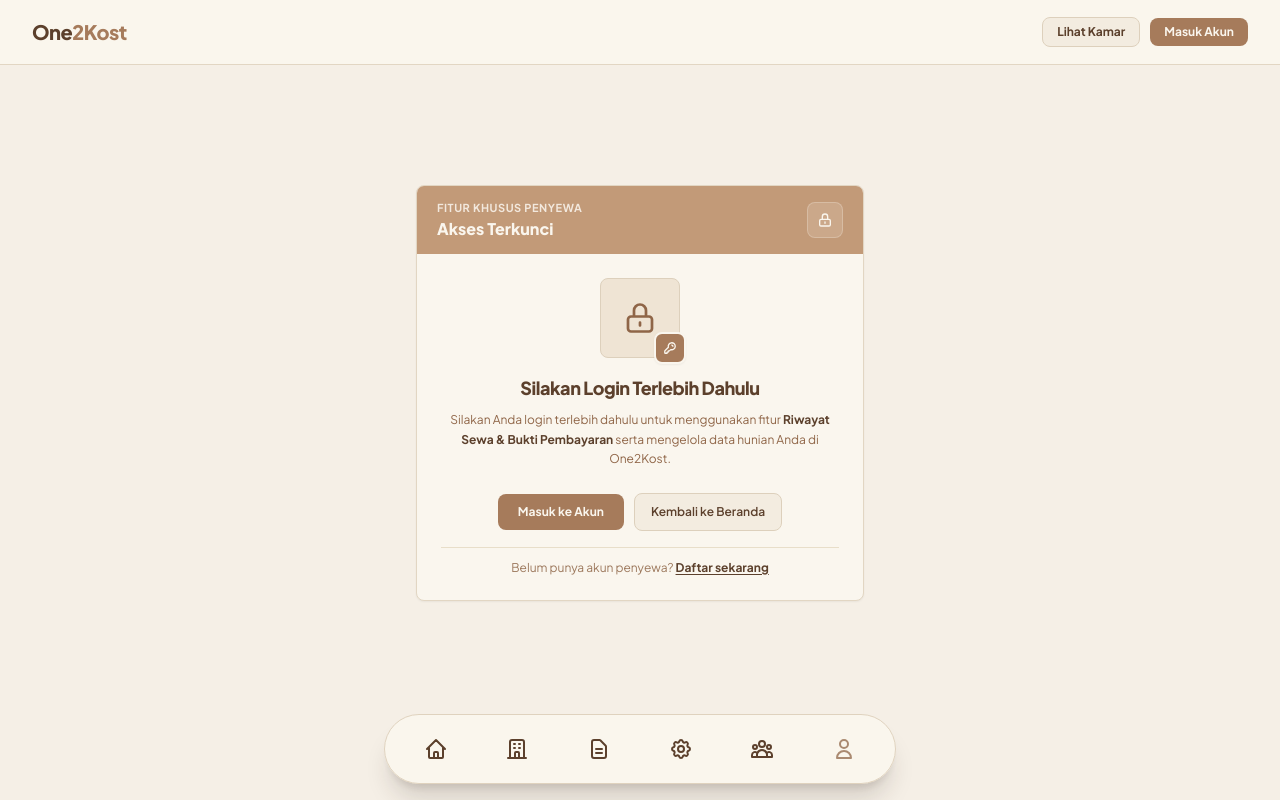
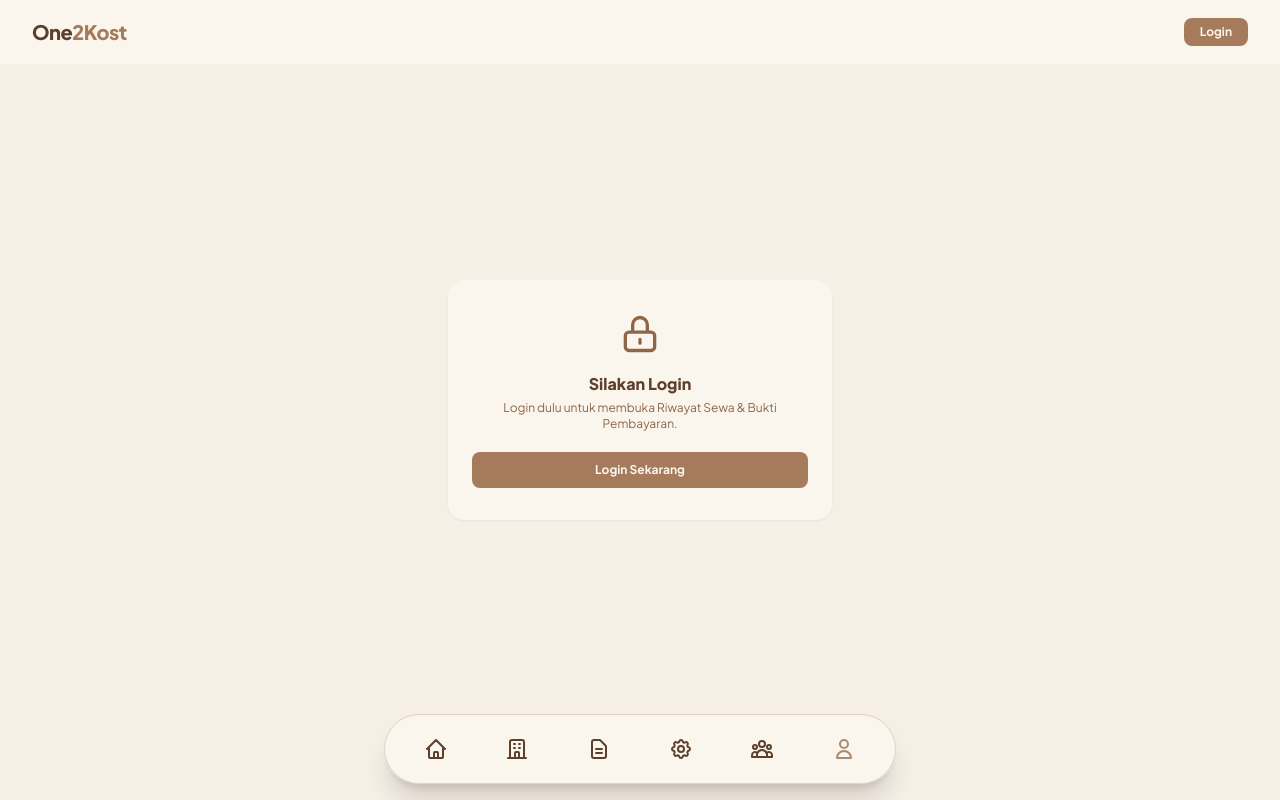
Before and after one commit to ulzptrzz/One2Kost, a Laravel app: template resources/views/livewire/tenant/locked.blade.php in a window 1280 px wide. Run offline with Laravel 12, Linux system fonts and the light colour scheme; the template is opened without the code that fills it, so the values that code supplies are empty; style sheets or scripts are compiled from the project's sources; some libraries are stand-ins or nearby versions.

Commit message:
edit layout locked

```diff
--- a/resources/views/livewire/tenant/locked.blade.php
+++ b/resources/views/livewire/tenant/locked.blade.php
@@ -26,7 +26,7 @@
 <body class="min-h-screen flex flex-col bg-[#F5EFE6] text-[#5C402C] antialiased selection:bg-[#A67B5B] selection:text-[#FAF6EE]">
 
     <!-- HEADER PUBLIK -->
-    <header class="sticky top-0 z-40 w-full bg-[#FAF6EE]/95 backdrop-blur-md border-b border-[#E2D6C3]">
+    <header class="sticky top-0 z-40 w-full bg-[#FAF6EE]/95 backdrop-blur-md">
         <div class="max-w-7xl mx-auto px-4 sm:px-6 lg:px-8 h-14 sm:h-16 flex items-center justify-between gap-4">
             <a href="{{ route('home') }}" class="inline-flex items-center gap-2 shrink-0">
                 <span class="text-base sm:text-xl font-extrabold tracking-tight text-[#5C402C] leading-none">
@@ -34,92 +34,39 @@
                 </span>
             </a>
 
-            <div class="flex items-center gap-2.5">
-                <a href="{{ route('home') }}#katalog"
-                   class="px-3.5 py-1.5 rounded-lg border border-[#DDD0BC] bg-[#F3ECE0] hover:bg-[#EFE4D4] text-xs font-bold text-[#5C402C] transition">
-                    Lihat Kamar
+            <a href="{{ route('login') }}"
+               class="px-4 py-1.5 rounded-lg bg-[#A67B5B] hover:bg-[#8F6547] text-xs font-bold text-[#FAF6EE] transition">
+                Login
             </a>
-                <a href="{{ route('login') }}"
-                   class="px-3.5 py-1.5 rounded-lg bg-[#A67B5B] hover:bg-[#8F6547] text-xs font-bold text-[#FAF6EE] transition">
-                    Masuk Akun
-                </a>
-            </div>
         </div>
     </header>
 
     <!-- KONTEN UTAMA -->
-    <main class="flex-1 flex items-center justify-center px-4 py-8 pb-28">
-        <div class="w-full max-w-md bg-[#FAF6EE] rounded-lg border border-[#E2D6C3] overflow-hidden shadow-xs">
+    <main class="flex-1 flex items-center justify-center px-4 py-8 pb-24">
+        <div class="w-full max-w-sm bg-[#FAF6EE] rounded-2xl px-6 py-8 text-center space-y-4 shadow-xs">
 
-            <!-- Header Card Warna Admin (#C29A78) -->
-            <div class="px-5 py-3.5 bg-[#C29A78] text-[#FAF6EE] flex items-center justify-between gap-3">
-                <div>
-                    <span class="text-[11px] font-bold uppercase tracking-wider text-[#FAF6EE]/85 block">
-                        Fitur Khusus Penyewa
-                    </span>
-                    <h1 class="text-sm sm:text-base font-extrabold text-[#FAF6EE] leading-snug mt-0.5">
-                        Akses Terkunci
-                    </h1>
-                </div>
-
-                <div class="w-9 h-9 rounded-lg bg-[#FAF6EE]/15 border border-[#FAF6EE]/25 flex items-center justify-center shrink-0">
-                    <svg class="w-4 h-4 text-[#FAF6EE]" fill="none" stroke="currentColor" stroke-width="2" viewBox="0 0 24 24">
+            <svg class="w-11 h-11 mx-auto text-[#8F6547]" fill="none" stroke="currentColor" stroke-width="1.8" viewBox="0 0 24 24">
                 <path stroke-linecap="round" stroke-linejoin="round"
                       d="M12 15v2m-6 4h12a2 2 0 002-2v-6a2 2 0 00-2-2H6a2 2 0 00-2 2v6a2 2 0 002 2zm10-10V7a4 4 0 00-8 0v4h8z" />
             </svg>
-                </div>
-            </div>
 
-            <!-- Body Card -->
-            <div class="p-6 text-center space-y-4">
-                <div class="relative w-20 h-20 mx-auto">
-                    <div class="w-20 h-20 rounded-lg bg-[#EFE4D4] border border-[#DDD0BC] flex items-center justify-center text-[#8F6547]">
-                        <svg class="w-9 h-9" fill="none" stroke="currentColor" stroke-width="1.8" viewBox="0 0 24 24">
-                            <path stroke-linecap="round" stroke-linejoin="round"
-                                  d="M12 15v2m-6 4h12a2 2 0 002-2v-6a2 2 0 00-2-2H6a2 2 0 00-2 2v6a2 2 0 002 2zm10-10V7a4 4 0 00-8 0v4h8z" />
-                        </svg>
-                    </div>
-                    <div class="absolute -bottom-1.5 -right-1.5 w-8 h-8 rounded-lg bg-[#A67B5B] text-[#FAF6EE] border-2 border-[#FAF6EE] flex items-center justify-center shadow-xs">
-                        <svg class="w-3.5 h-3.5" fill="none" stroke="currentColor" stroke-width="2.2" viewBox="0 0 24 24">
-                            <path stroke-linecap="round" stroke-linejoin="round"
-                                  d="M15 7a2 2 0 012 2m4 0a6 6 0 01-7.743 5.743L11 17H9v2H7v2H4a1 1 0 01-1-1v-2.586a1 1 0 01.293-.707l5.964-5.964A6 6 0 1121 9z" />
-                        </svg>
-                    </div>
-                </div>
-
-                <div>
-                    <h2 class="text-lg font-extrabold text-[#5C402C] tracking-tight">
-                        Silakan Login Terlebih Dahulu
-                    </h2>
-                    <p class="text-xs text-[#8F6547] mt-2 leading-relaxed">
-                        Silakan Anda login terlebih dahulu untuk menggunakan fitur <strong class="text-[#5C402C]">{{ $featureTitle }}</strong> serta mengelola data hunian Anda di One2Kost.
+            <div class="space-y-1">
+                <h1 class="text-base font-extrabold text-[#5C402C]">Silakan Login</h1>
+                <p class="text-xs text-[#8F6547]">
+                    Login dulu untuk membuka {{ $featureTitle }}.
                 </p>
             </div>
 
-                <div class="pt-2 flex flex-col sm:flex-row items-center justify-center gap-2.5">
+            <div class="pt-1">
                 <a href="{{ route('login') }}"
-                       class="w-full sm:w-auto px-5 py-2.5 rounded-lg bg-[#A67B5B] hover:bg-[#8F6547] text-[#FAF6EE] text-xs font-bold transition">
-                        Masuk ke Akun
-                    </a>
-                    <a href="{{ route('home') }}"
-                       class="w-full sm:w-auto px-4 py-2.5 rounded-lg border border-[#DDD0BC] bg-[#F3ECE0] hover:bg-[#EFE4D4] text-[#5C402C] text-xs font-semibold transition">
-                        Kembali ke Beranda
+                   class="inline-flex items-center justify-center w-full px-5 py-2.5 rounded-lg bg-[#A67B5B] hover:bg-[#8F6547] text-xs font-bold text-[#FAF6EE] transition">
+                    Login Sekarang
                 </a>
             </div>
 
-                <div class="pt-3 border-t border-[#E8DEC9]">
-                    <p class="text-xs text-[#9C785C]">
-                        Belum punya akun penyewa?
-                        <a href="{{ route('register') }}" class="font-bold text-[#5C402C] hover:text-[#A67B5B] underline underline-offset-2">
-                            Daftar sekarang
-                        </a>
-                    </p>
-                </div>
-            </div>
         </div>
     </main>
 
-    <!-- Bottom Navigator Tetap Muncul di Bawah dengan Warna Seragam -->
     <x-bottom-nav />
 
 </body>
```
Also changed, not shown: database/seeders/DatabaseSeeder.php (+16 -16 lines). Lines whose indentation alone changed are shown as unchanged.
